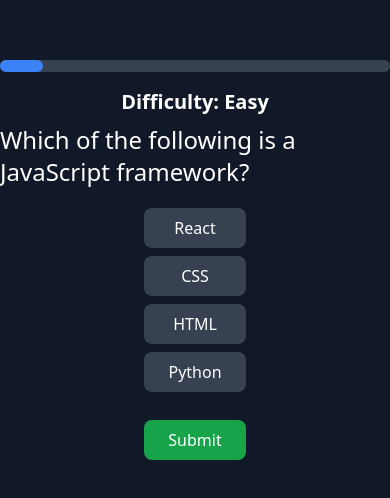
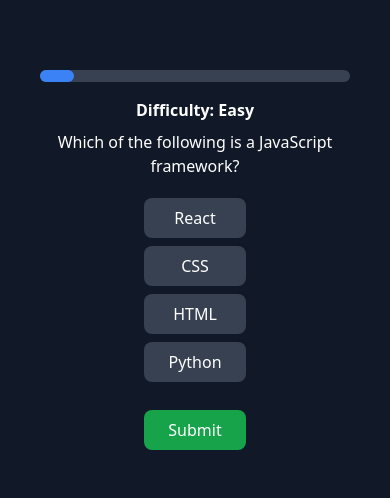
Before and after one commit to sirtanmay/quiz, a Next.js app: page /quiz in a window 390 px wide. Shown: the part 162-660 px from the top of the page. Built offline with nearby package versions, Linux system fonts and the light colour scheme.

Commit message:
fixed mobile responsive design for all the 3 pages

```diff
--- a/app/end/page.js
+++ b/app/end/page.js
@@ -11,11 +11,11 @@
 
 	return (
 		<div className="h-screen flex flex-col justify-center items-center bg-gray-900 text-white">
-			<h1 className="text-3xl font-bold mb-4">Quiz Completed!</h1>
+			<h1 className="md:text-3xl text-2xl font-bold mb-4">Quiz Completed!</h1>
 			<p className="text-lg">Easy: {score.easy} points</p>
 			<p className="text-lg">Medium: {score.medium} points</p>
 			<p className="text-lg">Hard: {score.hard} points</p>
-			<h2 className="text-2xl font-bold m-4">
+			<h2 className="text-center md:text-2xl font-bold m-4">
 				Total Score: {score.easy + score.medium + score.hard} / 180 points!
 			</h2>
 			<button
--- a/app/quiz/page.js
+++ b/app/quiz/page.js
@@ -73,17 +73,17 @@
 	};
 
 	return (
-		<div className="h-screen flex flex-col items-center justify-center bg-gray-900 text-white">
+		<div className="h-screen flex flex-col items-center justify-center bg-gray-900 text-white p-10">
 			<div className="w-full max-w-md bg-gray-700 rounded-full h-3 mb-4">
 				<div
 					className="bg-blue-500 h-3 rounded-full transition-all"
 					style={{ width: `${progress}%` }}
 				></div>
 			</div>
-			<h2 className="text-xl font-bold mb-2">Difficulty: {level}</h2>
+			<h2 className="md:text-xl font-bold mb-2 text-center">Difficulty: {level}</h2>
 			{currentQuestion ? (
 				<>
-					<h2 className="text-2xl mb-4">{currentQuestion.question}</h2>
+					<h2 className="md:text-2xl mb-4 text-center">{currentQuestion.question}</h2>
 					{currentQuestion.type === "multiple-choice" && (
 						<div className="flex flex-col">
 							{currentQuestion.options.map((option, index) => (
--- a/components/StartScreen.js
+++ b/components/StartScreen.js
@@ -9,7 +9,7 @@
 	return (
 		<div className="h-screen flex flex-col justify-center items-center bg-gray-900 text-white">
 			<motion.h1
-				className="text-4xl font-bold mb-6"
+				className="sm:text-4xl text-2xl font-bold mb-6"
 				animate={{ scale: 1.1 }}
 				transition={{ duration: 0.5 }}
 			>
```
